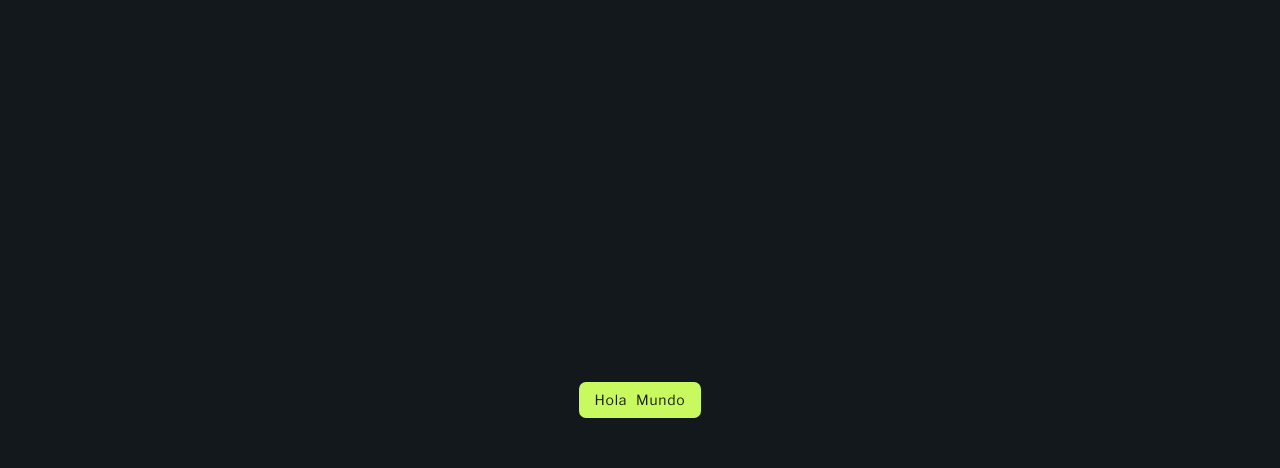
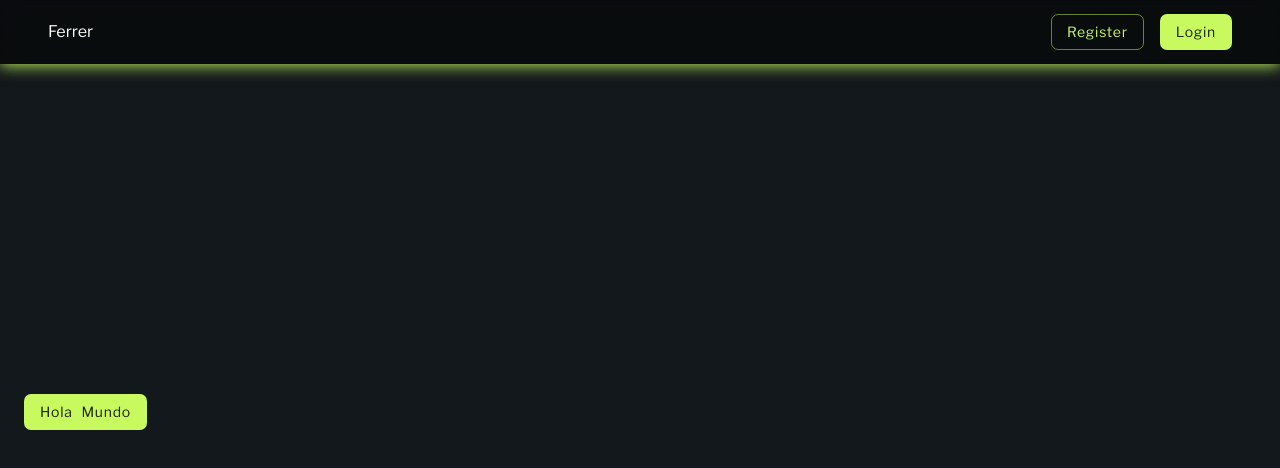
Before and after one commit to carlos-paezf/React_TS_MaterialUI, a React (Vite) app in the folder marketplace/: page / in a window 1280 px wide. Shown: the top 468 px of the page. Built offline with nearby package versions, Linux system fonts and the light colour scheme.

Commit message:
Add Creación de rutas y construcción de NavBar

```diff
--- a/marketplace/src/App.tsx
+++ b/marketplace/src/App.tsx
@@ -1,12 +1,13 @@
-import { Button, Container } from '@mui/material'
-import './App.css'
+import { FC } from 'react'
+import { BrowserRouter } from 'react-router-dom'
+import { AppRouter } from './Router'
 
 
-const App = () => {
+const App: FC = () => {
     return (
-        <Container maxWidth="xl">
-            <Button variant="contained">Hola Mundo</Button>
-        </Container>
+        <BrowserRouter>
+            <AppRouter />
+        </BrowserRouter>
     )
 }
 
--- /dev/null
+++ b/marketplace/src/Router.tsx
@@ -0,0 +1,17 @@
+import { FC } from "react"
+import { Route, Routes } from "react-router-dom"
+import { RouterLayout } from "./common/RouterLayout"
+import { HomePage } from "./pages/home"
+import { LoginPage } from "./pages/login"
+
+
+export const AppRouter: FC = () => {
+    return (
+        <Routes>
+            <Route path="/" element={ <RouterLayout /> }>
+                <Route path="/" element={ <HomePage /> } />
+                <Route path="/login" element={ <LoginPage /> } />
+            </Route>
+        </Routes>
+    )
+}
--- /dev/null
+++ b/marketplace/src/common/NavBar.tsx
@@ -0,0 +1,35 @@
+import { AppBar, Box, Button, Container, Grid, Stack, Toolbar, Typography } from '@mui/material'
+import { FC } from 'react'
+import { ThemePalette } from '../helpers/util'
+
+
+const NavBar: FC = () => {
+    return (
+        <Box sx={ { flexGrow: 1 } }>
+            <AppBar position='fixed'
+                className='navbar__glassmorphism'
+                sx={ {
+                    background: "rgba(0, 0, 0, 0.5)",
+                    boxShadow: `0 1px 15px 0 ${ ThemePalette.LIME }`
+                } }>
+                <Toolbar>
+                    <Container maxWidth="xl">
+                        <Grid container direction="row" justifyContent="space-between" alignItems="center">
+                            <Grid item>
+                                <Typography>Ferrer</Typography>
+                            </Grid>
+                            <Grid item>
+                                <Stack direction="row" spacing={ 2 }>
+                                    <Button variant='outlined'>Register</Button>
+                                    <Button variant='contained'>Login</Button>
+                                </Stack>
+                            </Grid>
+                        </Grid>
+                    </Container>
+                </Toolbar>
+            </AppBar>
+        </Box >
+    )
+}
+
+export default NavBar
--- /dev/null
+++ b/marketplace/src/common/RouterLayout.tsx
@@ -0,0 +1,13 @@
+import { FC } from 'react'
+import { Outlet } from 'react-router-dom'
+import NavBar from './NavBar'
+
+
+export const RouterLayout: FC = () => {
+    return (
+        <>
+            <NavBar />
+            <Outlet />
+        </>
+    )
+}
--- a/marketplace/src/index.css
+++ b/marketplace/src/index.css
@@ -75,3 +75,9 @@ button:focus-visible {
         background-color: #f9f9f9;
     }
 }
+
+
+.navbar__glassmorphism {
+    backdrop-filter: blur(10px);
+    -webkit-backdrop-filter: blur(10px);
+}
--- /dev/null
+++ b/marketplace/src/pages/home/index.tsx
@@ -0,0 +1,11 @@
+import { Button, Container } from '@mui/material'
+import { FC } from 'react'
+
+
+export const HomePage: FC = () => {
+    return (
+        <Container sx={ { mt: 3 } } maxWidth="xl">
+            <Button variant="contained">Hola Mundo</Button>
+        </Container>
+    )
+}
--- /dev/null
+++ b/marketplace/src/pages/login/index.tsx
@@ -0,0 +1,8 @@
+import { FC } from 'react'
+
+
+export const LoginPage: FC = () => {
+    return (
+        <div>LoginPage</div>
+    )
+}
```
Also changed, not shown: 1 other file (tests, documents, lock files or other folders). Lines whose indentation alone changed are shown as unchanged.
